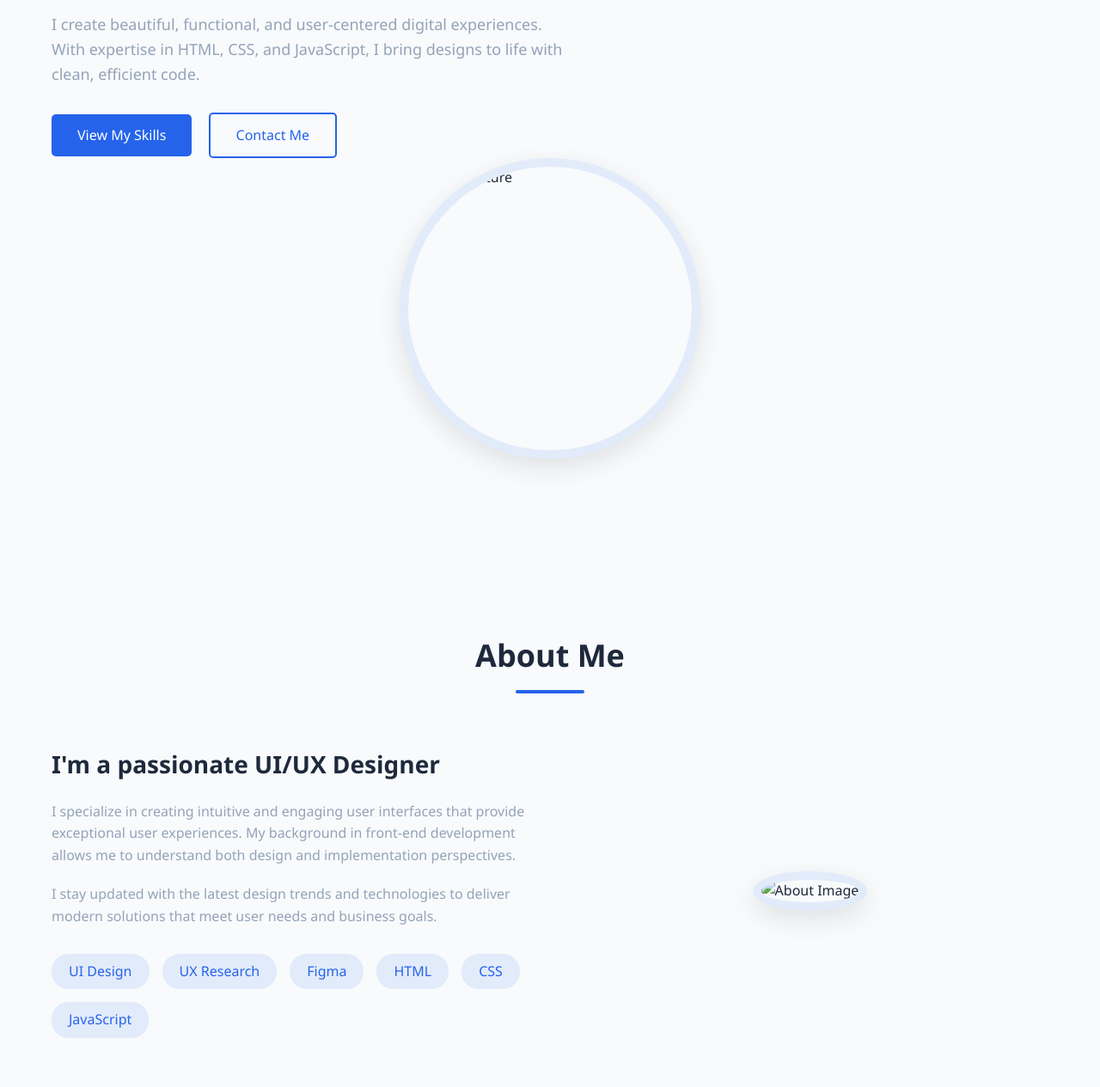
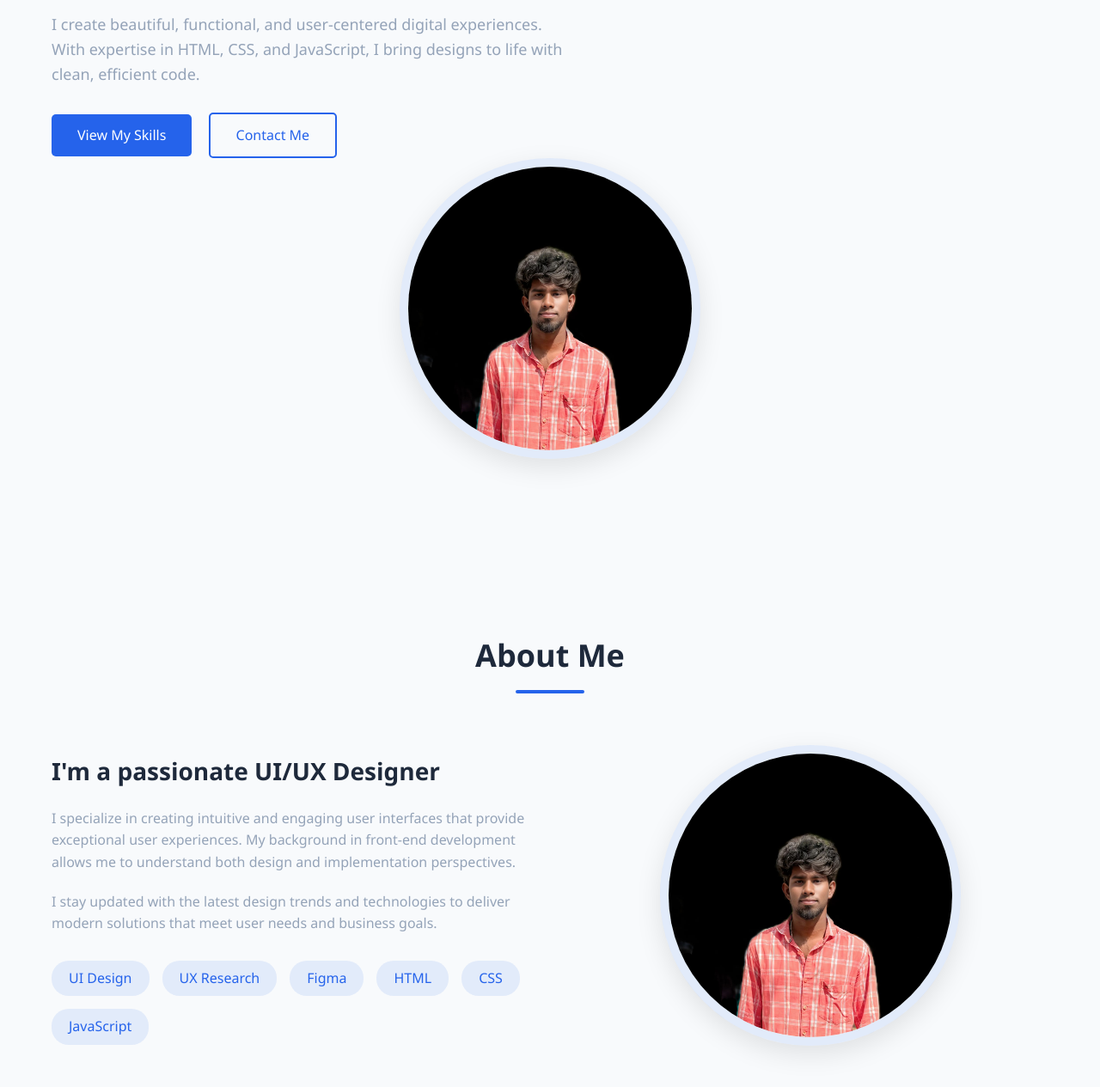
Before and after one commit to mgokulgoku/portfolio-marudhu, a plain HTML site: page index.html in a window 1280 px wide. Shown: the part 271-1536 px from the top of the page at 86% size. Drawn offline with Linux system fonts and the light colour scheme; the site is published under a folder, as on GitHub Pages, so addresses that start at the root find nothing.

Commit message:
Update index.html

```diff
--- a/index.html
+++ b/index.html
@@ -415,7 +415,7 @@
                 </div>
             </div>
             <div class="hero-image">
-                <img src="/assets/headshot.jpg" alt="Profile Picture" class="profile-img">
+                <img src="assets/headshot.jpg" alt="Profile Picture" class="profile-img">
             </div>
         </div>
     </section>
@@ -441,7 +441,7 @@
                     </div>
                 </div>
                 <div class="about-image">
-                    <img src="/assets/headshot.jpg" alt="About Image" class="profile-img">
+                    <img src="assets/headshot.jpg" alt="About Image" class="profile-img">
                 </div>
             </div>
         </div>
```
